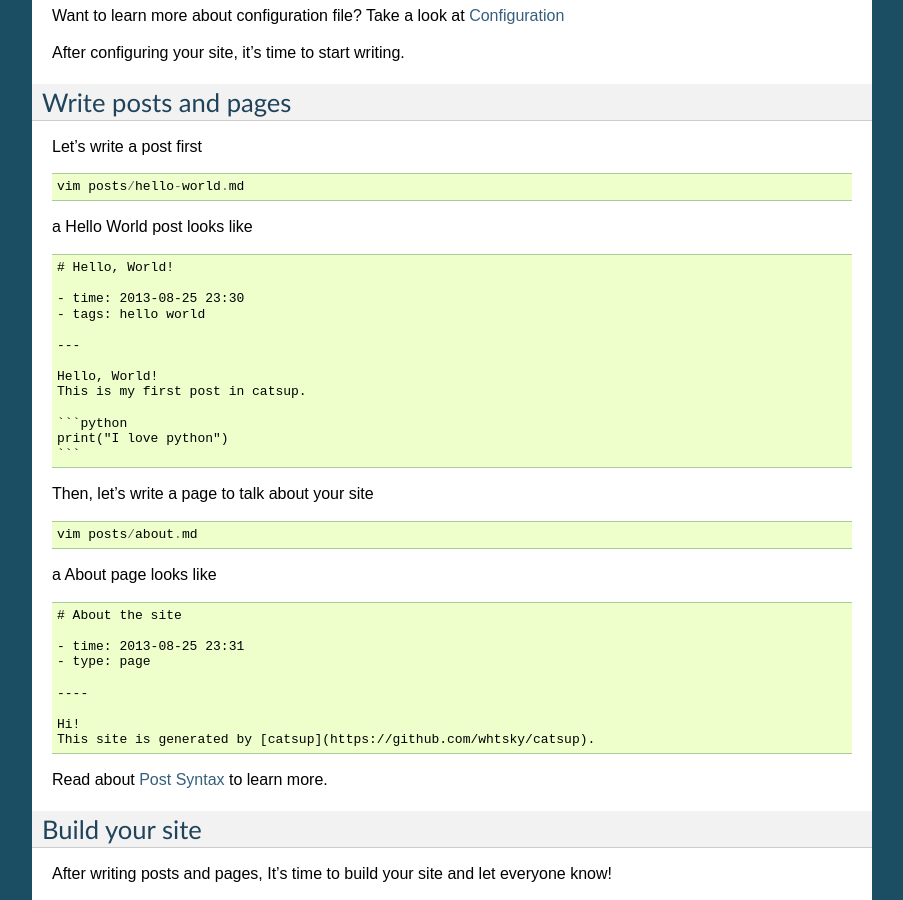
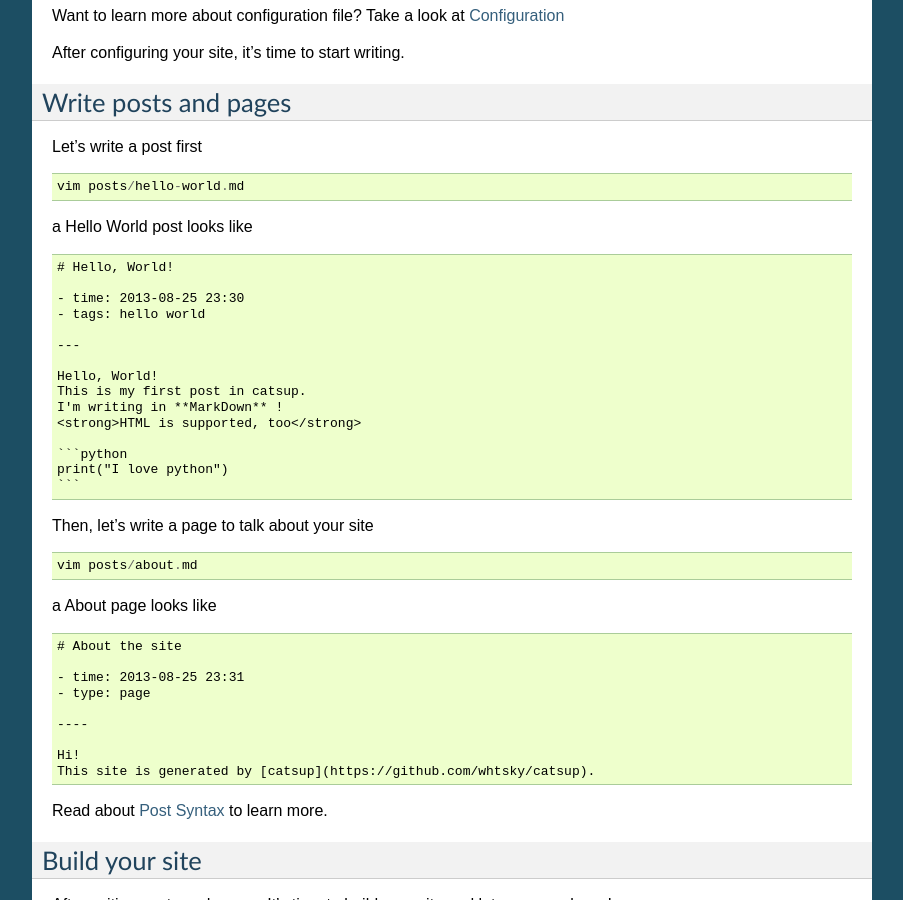
Before and after one commit to whtsky/Catsup, a Sphinx documentation site: the page built from docs/start.rst, in a window 1280 px wide and 900 px high, scrolled down 664 px. Shown: the whole window, without its empty margins (198-1101 px from the left). Built offline with Sphinx 7.4.7, drawn with Linux system fonts in a browser that asks for light colours.

Commit message:
update post example in start.rst

````diff
--- a/docs/start.rst
+++ b/docs/start.rst
@@ -54,6 +54,8 @@ a Hello World post looks like ::
 
     Hello, World!
     This is my first post in catsup.
+    I'm writing in **MarkDown** !
+    <strong>HTML is supported, too</strong>
 
     ```python
     print("I love python")
````
